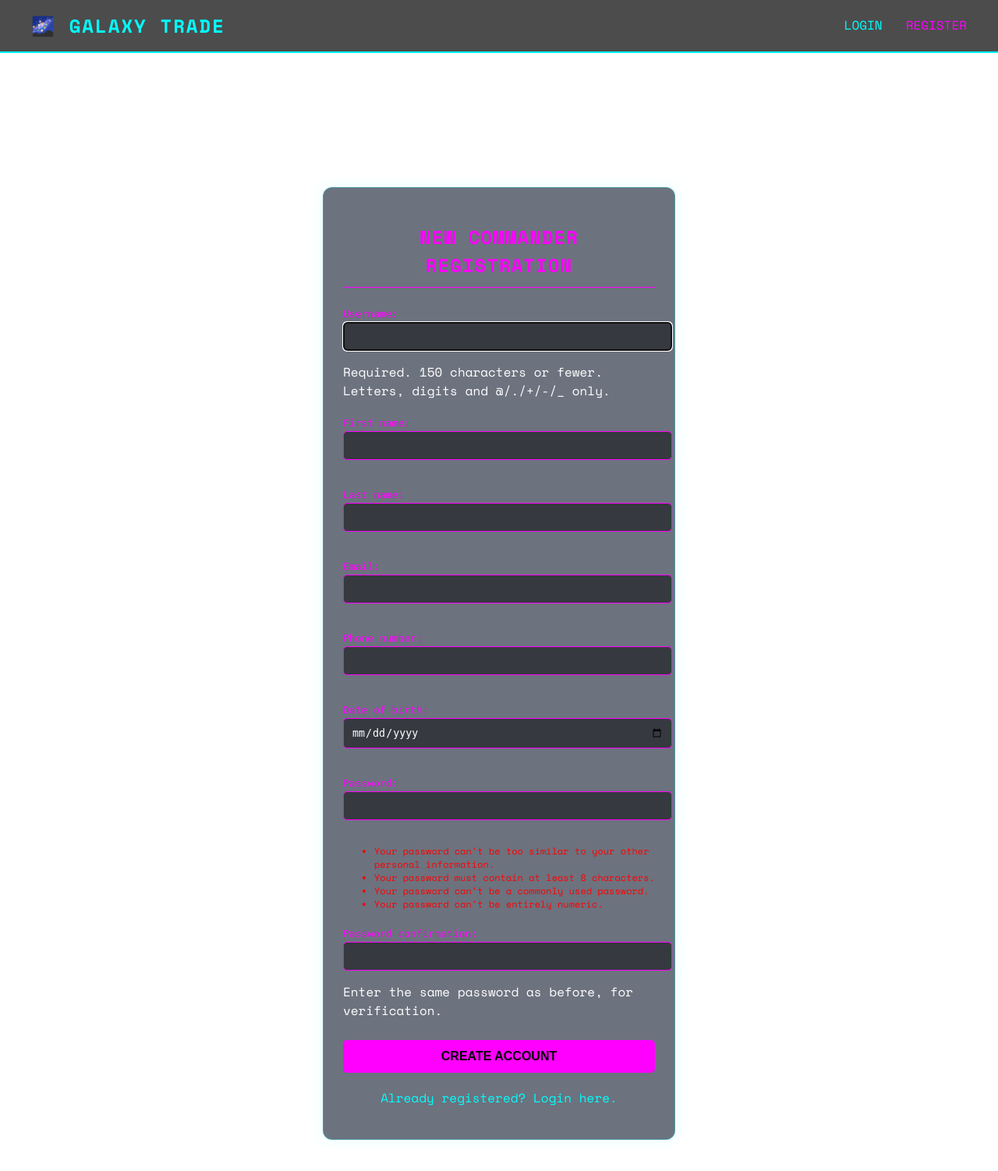
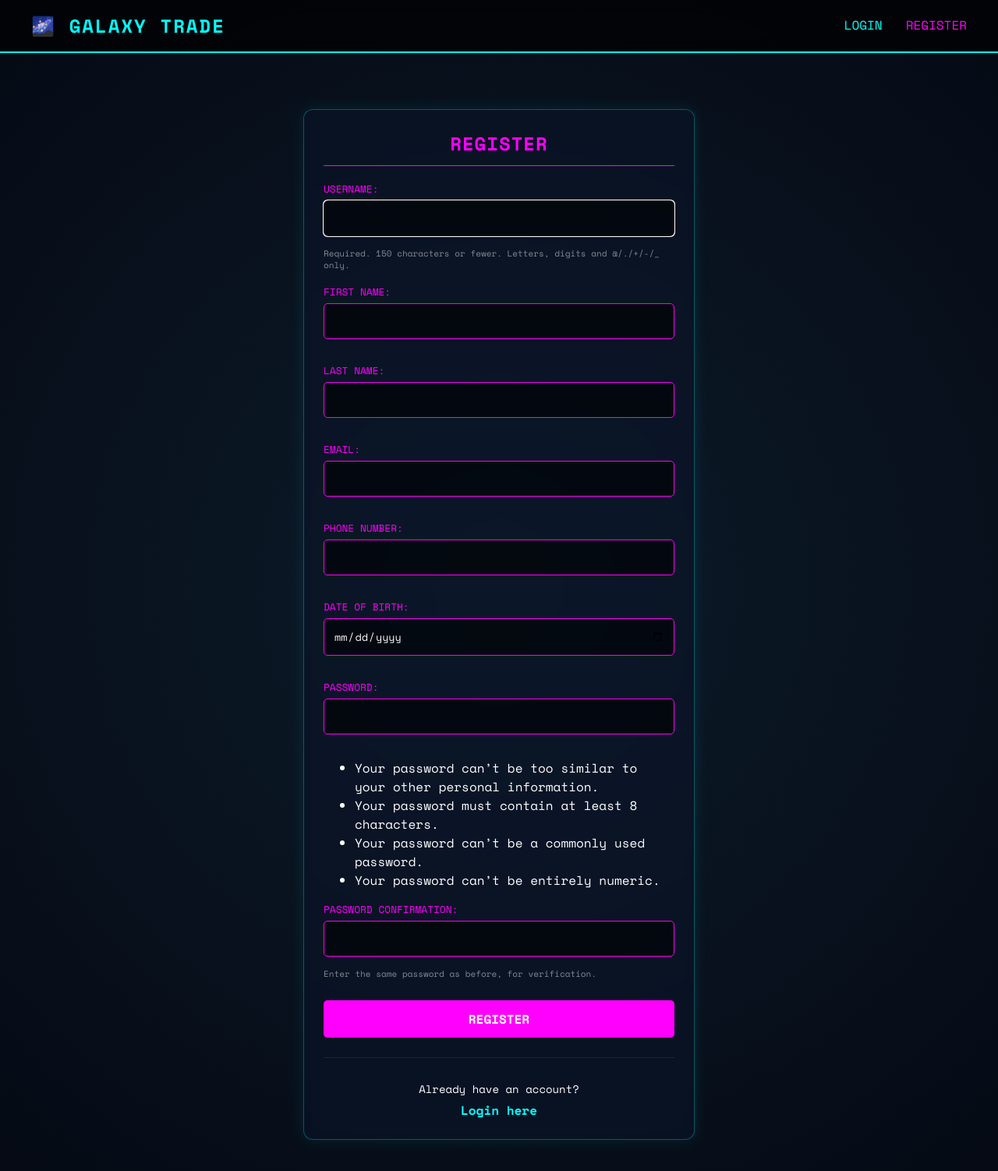
Before and after one commit to Rizwan3148B/Galaxy-Trade, a Django app: page /register/ in a window 1280 px wide. Shown: the whole page at 78% size. Run offline with Django 5.2, Linux system fonts and the light colour scheme.

Commit message:
Fix login/register styling, dark background, and dashboard layout

```diff
--- a/core/static/css/galactic.css
+++ b/core/static/css/galactic.css
@@ -60,3 +60,26 @@ h1, h2, h3, h4 { text-transform: uppercase; letter-spacing: 1px; }
 .cosmic-table thead tr { border-bottom: 2px solid cyan; }
 .cosmic-table th, .cosmic-table td { padding: 15px; text-align: left; }
 .cosmic-table tr { border-bottom: 1px solid rgba(0,255,255,0.2); }
+
+/* --- GLOBAL THEME RECALIBRATION --- */
+body, html {
+    height: 100%;
+    margin: 0;
+    font-family: 'Space Mono', monospace, sans-serif;
+    color: #ffffff;
+    /* This creates a deep navy/black radial gradient so it's not a flat color */
+    background: radial-gradient(circle at center, #0d1b2a 0%, #050a14 100%);
+    background-attachment: fixed;
+    overflow-x: hidden;
+}
+
+/* Ensure the background container covers everything if used */
+.bg-container {
+    position: fixed;
+    top: 0;
+    left: 0;
+    width: 100%;
+    height: 100%;
+    z-index: -10;
+    background: #050a14;
+}
--- a/core/templates/core/register.html
+++ b/core/templates/core/register.html
@@ -1,21 +1,101 @@
 {% extends 'core/base.html' %}
 
 {% block content %}
+<div class="bg-container" style="position: fixed; top: 0; left: 0; width: 100%; height: 100%; background: radial-gradient(circle at center, #0d1b2a 0%, #050a14 100%); z-index: -1;"></div>
+
 <style>
-    .auth-form input { width: 100%; padding: 10px; margin-bottom: 15px; background: rgba(0,0,0,0.5); border: 1px solid magenta; color: white; border-radius: 5px; }
-    .auth-form label { color: magenta; font-family: monospace; }
-    .auth-form ul { color: red; font-size: 12px; }
+  .auth-wrapper {
+    display: flex;
+    justify-content: center;
+    align-items: center;
+    min-height: 85vh;
+  }
+
+  .auth-form input {
+    width: 100%;
+    padding: 12px;
+    margin-bottom: 15px;
+    background: rgba(0, 0, 0, 0.6);
+    border: 1px solid magenta;
+    color: white;
+    border-radius: 5px;
+    box-sizing: border-box;
+    font-family: 'Space Mono', monospace;
+  }
+
+  .auth-form label {
+    color: magenta;
+    font-family: 'Space Mono', monospace;
+    display: block;
+    margin-bottom: 5px;
+    text-transform: uppercase;
+    font-size: 0.8rem;
+  }
+
+  /* Django default help text styling */
+  .helptext {
+    display: block;
+    font-size: 11px;
+    color: rgba(255, 255, 255, 0.5);
+    margin-bottom: 15px;
+    line-height: 1.4;
+  }
+
+  .btn-register {
+    width: 100%;
+    padding: 12px;
+    background: magenta;
+    color: white;
+    font-weight: bold;
+    font-size: 16px;
+    border: none;
+    border-radius: 5px;
+    cursor: pointer;
+    margin-top: 10px;
+    transition: 0.3s;
+    text-transform: uppercase;
+    font-family: 'Space Mono', monospace;
+  }
+
+  .btn-register:hover {
+    box-shadow: 0 0 20px rgba(255, 0, 255, 0.6);
+    transform: translateY(-2px);
+  }
+
+  /* Styling for any validation error lists */
+  .errorlist {
+    color: #ff4444;
+    font-size: 12px;
+    list-style: none;
+    padding: 0;
+    margin-bottom: 10px;
+  }
 </style>
 
-<div style="max-width: 400px; margin: 100px auto;" class="cosmic-box auth-form">
-    <h2 style="color: magenta; text-align: center; border-bottom: 1px solid magenta; padding-bottom: 10px;">NEW COMMANDER REGISTRATION</h2>
+<div class="auth-wrapper">
+  <div style="max-width: 450px; width: 100%;" class="cosmic-box auth-form">
+    <h2 style="color: magenta; text-align: center; border-bottom: 1px solid magenta; padding-bottom: 10px; margin-top: 0;">
+      REGISTER
+    </h2>
+
     <form method="POST">
-        {% csrf_token %}
+      {% csrf_token %}
+
+      <div class="registration-fields">
         {{ form.as_p }}
-        <button type="submit" style="width: 100%; padding: 12px; background: magenta; color: black; font-weight: bold; font-size: 16px; border: none; border-radius: 5px; cursor: pointer; margin-top: 10px;">CREATE ACCOUNT</button>
+      </div>
+
+      <button type="submit" class="btn-register">
+        REGISTER
+      </button>
     </form>
-    <p style="text-align: center; margin-top: 20px;">
-        <a href="{% url 'login' %}" style="color: cyan; text-decoration: none;">Already registered? Login here.</a>
-    </p>
+
+    <div style="text-align: center; margin-top: 25px; border-top: 1px solid rgba(255, 0, 255, 0.2); padding-top: 15px;">
+      <p style="font-size: 14px; color: white; margin-bottom: 5px;">Already have an account?</p>
+      <a href="{% url 'login' %}" style="color: cyan; text-decoration: none; font-weight: bold;">
+        Login here
+      </a>
+    </div>
+  </div>
 </div>
 {% endblock %}
```
Also changed, not shown: core/templates/core/login.html (+56 -31 lines).
